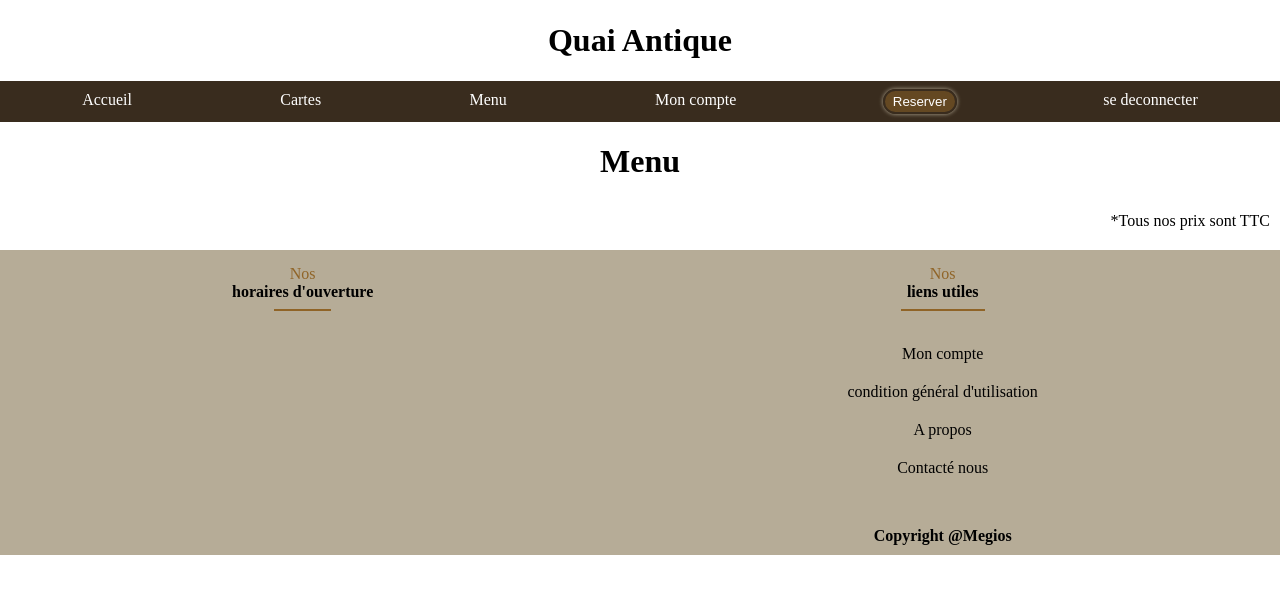
After one commit to Megios/ecf_restaurant, a Symfony app: template templates/menu_page/index.html.twig in a window 1280 px wide. The commit adds this page. Shown: the top 594 px of the page. Run offline with Twig, Linux system fonts and the light colour scheme; the template is opened without the code that fills it, so the values that code supplies are empty; some libraries are stand-ins or nearby versions.

Commit message:
add page menu

```diff
--- a/templates/footer.html.twig
+++ b/templates/footer.html.twig
@@ -13,17 +13,13 @@
 			display: flex;
 			flex-direction: column;
 			align-items: center;
-			padding-top: 15px;
-		}
-		.horaires h4 {
-			margin: 0;
 		}
 
 		.horaires li {
 			list-style: none;
 			color: #906427;
 		}
-		.horaires div {
+		.jour {
 			display: flex;
 			justify-content: space-between;
 			width: 100%;
@@ -38,18 +34,48 @@
 		.horaires p {
 			margin: 0;
 		}
-		.horaires div span {
+		.close {
 			margin-right: 25px;
 		}
-		hr {
+		.headFooter hr {
 			width: 40%;
 			border: none;
 			border-top: 2px solid #906427
+		}
+		.headFooter {
+			display: flex;
+			flex-direction: column;
+			align-items: center;
+			padding-top: 15px;
+			margin: 0;
+		}
+		.headFooter h4 {
+			margin: 0;
+		}
+		.headFooter > span {
+			margin: 0;
+			color: #906427;
+		}
+		.liens li {
+			list-style: none;
+			padding: 10px;
+		}
+		.liens ul {
+			display: flex;
+			flex-direction: column;
+			align-items: center;
+			padding: 0;
+		}
+		.liens p {
+			margin: 40px 0 10px;
+			text-align: center;
+			font-size: 1rem;
 		}
 	</style>
 
 	<div class="footer">
 		<div class="horaires">
+			<div class="headFooter">
 				<span>
 					Nos
 				</span>
@@ -57,9 +83,9 @@
 					horaires d'ouverture
 				</h4>
 				<hr>
-
+			</div>
 			{% for name,jour in semaine %}
-				<div>
+				<div class="jour">
 					<p>{{name}}</p>
 					{% if jour['open'] == true  %}
 						<ul>
@@ -78,7 +104,7 @@
 							{% endif %}
 						</ul>
 					{% else %}
-						<span>
+						<span class="close">
 							fermé
 						</span>
 					{% endif %}
@@ -88,9 +114,25 @@
 
 
 		<div class="liens">
-			<h2>
-				test
-			</h2>
+			<div class="headFooter">
+				<span>
+					Nos
+				</span>
+				<h4>
+					liens utiles
+				</h4>
+				<hr>
+			</div>
+			<ul>
+				<li>Mon compte</li>
+				<li>condition général d'utilisation</li>
+				<li>A propos</li>
+				<li>Contacté nous</li>
+			</ul>
+			<p>
+				<strong>
+					Copyright @Megios</strong>
+			</p>
 		</div>
 	</div>
 {% endblock %}
--- /dev/null
+++ b/templates/menu_page/index.html.twig
@@ -0,0 +1,27 @@
+{% extends 'base.html.twig' %}
+
+{% block title %}Quai Antique
+{% endblock %}
+
+{% block body %}
+	<style>
+		.flexx {
+			display: flex;
+			flex-direction: column;
+			align-items: center;
+		}
+		.info {
+			align-self: end;
+			margin: 10px;
+		}
+	</style>
+	<div class='flexx'>
+		<h1>Menu</h1>
+		{% for menu in menus %}
+			<div {{ react_component('Menu', { 'menu': menu } ) }}></div>
+		{% endfor %}
+		<p class='info'>*Tous nos prix sont TTC</p>
+	</div>
+{% endblock %}
+{% use "nav.html.twig" %}
+{% use "footer.html.twig"%}
--- a/templates/nav.html.twig
+++ b/templates/nav.html.twig
@@ -1,16 +1,70 @@
 {% block navBar %}
-	{# <style></style> #}
+	<style>
+		body {
+			background-color: white;
+			padding: 0;
+			margin: 0;
+		}
+		.logo {
+			display: flex;
+			flex-direction: row;
+			justify-content: center;
+		}
+		.logo h1 {
+			padding: 22px;
+			margin: 0;
+		}
+		.navMain {
+			display: flex;
+			flex-direction: row;
+			justify-content: space-around;
+			padding: 8px;
+			margin: 0;
+			background: #392c1e;
+		}
+		.navMain li {
+			list-style: none;
+			padding: 2px;
+		}
+
+		.navMain a {
+			text-decoration: none;
+			color: white;
+		}
+		.navMain a:hover {
+			color: #906427;
+		}
+		.navMain .active {
+			color: #b6ac97;
+		}
+
+		.navMain button {
+			background: hsl(35, 57%, 36%, 0.5);
+			border: 2px solid #392c1e;
+			box-shadow: 0 0 4px #b6ac97;
+			border-radius: 25px;
+		}
+		.navMain button:hover {
+			box-shadow: 0 0 4px white;
+		}
+		.navMain button a:hover {
+			color: white;
+		}
+		.navMain button:active {
+			box-shadow: inset 0 0 3px 2px #b6ac97;
+		}
+	</style>
 	<div class="logo">
 		<h1>Quai Antique</h1>
 	</div>
 	<ul class="navMain">
-		<a href="#" {% if app.request.attributes.get('_route') == "app_home_page" %} class="active" {% endif %}>
+		<a href="{{ path('app_home_page') }}" {% if app.request.attributes.get('_route') == "app_home_page" %} class="active" {% endif %}>
 			<Li>Accueil</Li>
 		</a>
 		<a href="#">
 			<Li>Cartes</Li>
 		</a>
-		<a href="#">
+		<a href="{{ path('app_menu_page') }}" {% if app.request.attributes.get('_route') == "app_menu_page" %} class="active" {% endif %}>
 			<Li>Menu</Li>
 		</a>
 		<a href="#">
```
Also changed, not shown: assets/react/controllers/Card.jsx (added, +71 -0 lines), assets/react/controllers/Menu.jsx (added, +49 -0 lines), assets/react/controllers/Navigation.jsx (deleted, +0 -52 lines), assets/styles/app.css (+7 -2 lines), src/Controller/HomePageController.php (+15 -1 lines), src/Controller/MenuPageController.php (added, +96 -0 lines), templates/home_page/index.html.twig (+17 -17 lines), public/image/test.png (added), 1 other file. Lines whose indentation alone changed are shown as unchanged.
